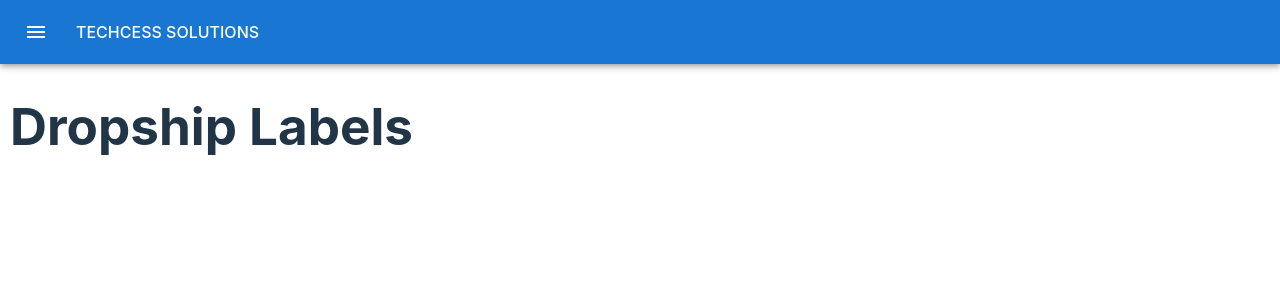
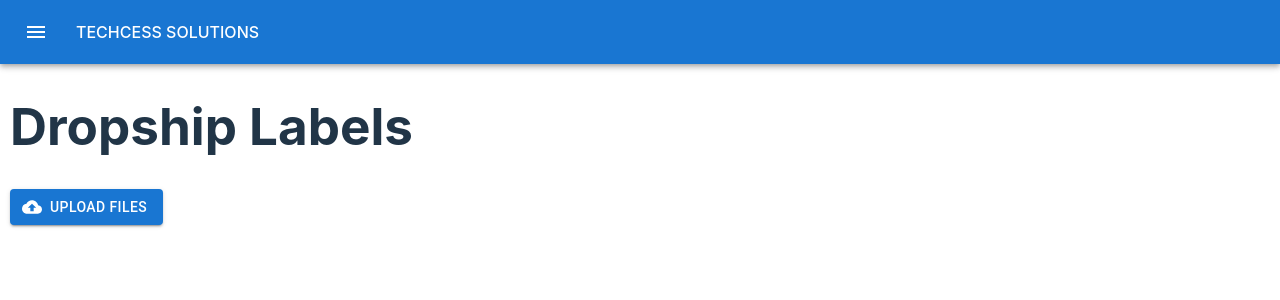
Before and after one commit to ChuangStephanie/TSL_Helper, a React (Vite) app: page /dropship in a window 1280 px wide. Shown: the top 300 px of the page. Built offline with nearby package versions, Linux system fonts and the light colour scheme.

Commit message:
added upload button to dropship

```diff
--- a/src/components/Dropship.jsx
+++ b/src/components/Dropship.jsx
@@ -1,10 +1,25 @@
 import React from "react";
+import { Box, Button } from "@mui/material";
+import { CloudUploadRounded } from "@mui/icons-material";
 
-export default function Dropship(){
+export default function Dropship() {
+  const handleFileUpload = () => {
+    //upload onto api
+  };
 
-    return(
-        <>
-            <h1>Dropship Labels</h1>
-        </>
-    );
+  return (
+    <>
+      <h1>Dropship Labels</h1>
+      <Box className="upload">
+        <Button
+          component="label"
+          variant="contained"
+          startIcon={<CloudUploadRounded />}
+        >
+          Upload Files
+          <input type="file" hidden onChange={handleFileUpload}></input>
+        </Button>
+      </Box>
+    </>
+  );
 }
--- a/src/index.css
+++ b/src/index.css
@@ -72,3 +72,7 @@ h1 {
   display: flex;
   flex-direction: column;
 }
+
+.upload {
+  margin-left: 10px;
+}
```
